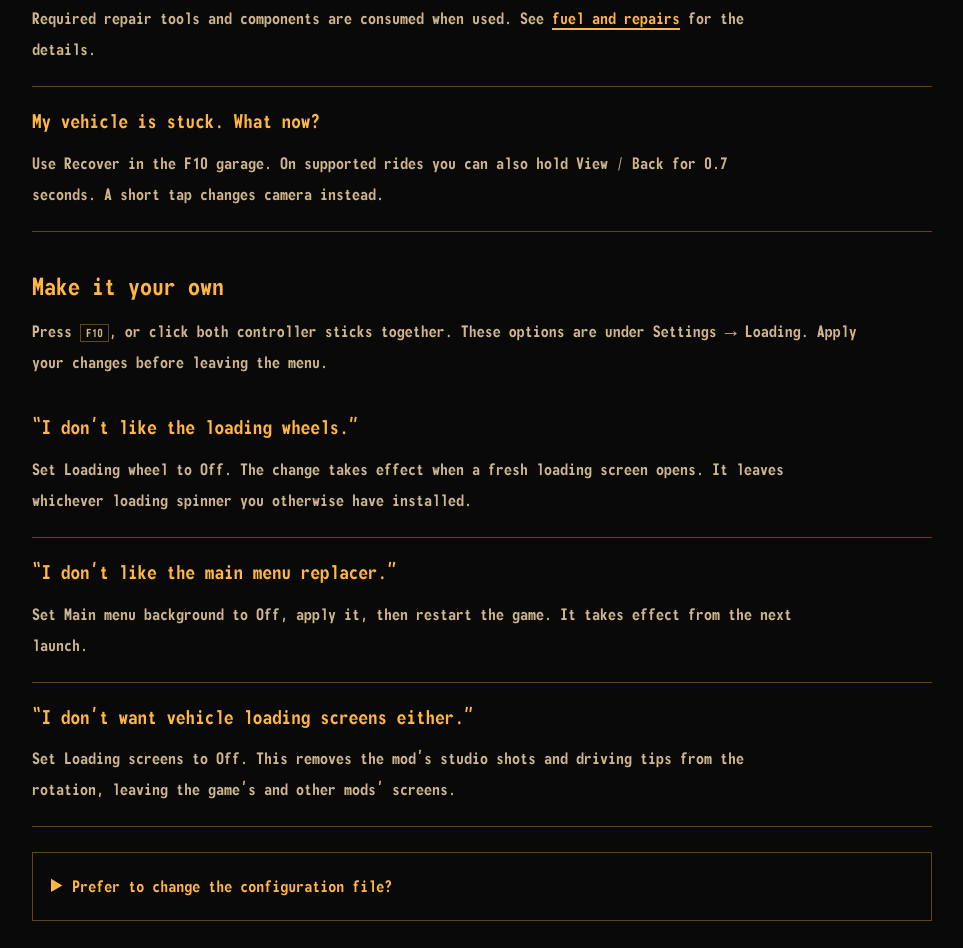
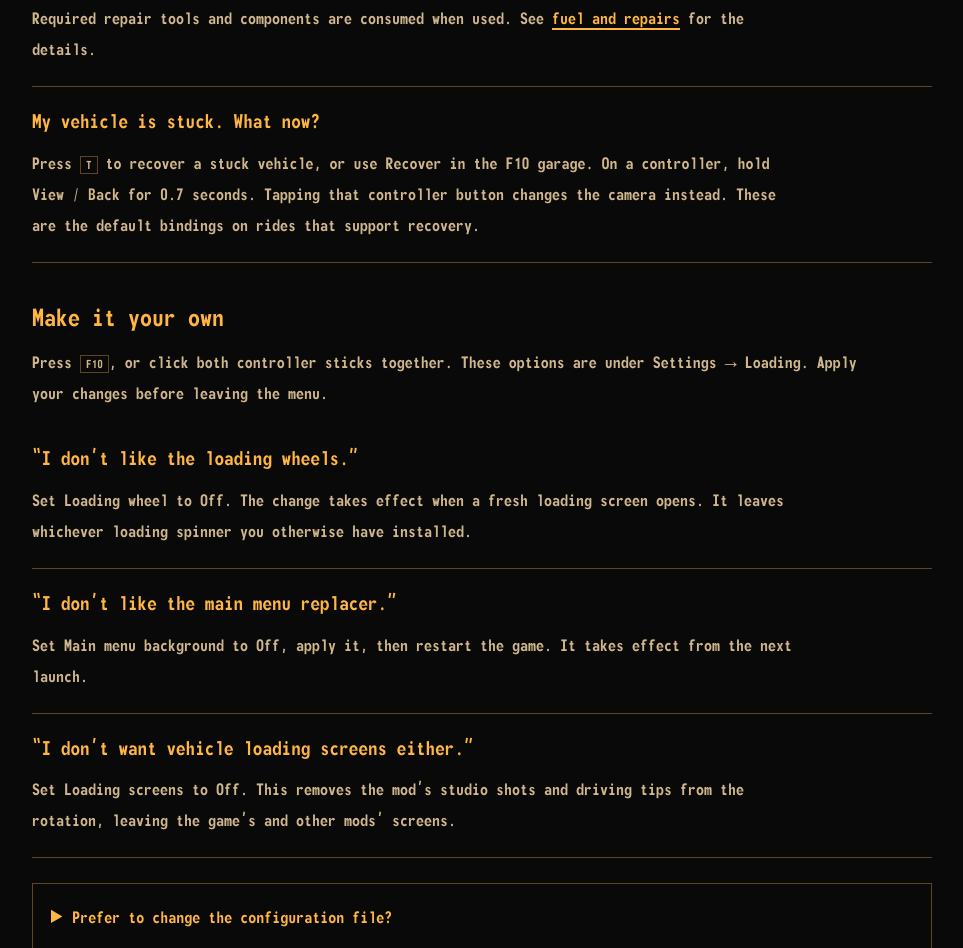
Before and after one commit to Into-The-Rough/new-vegas-drivables, a website: page public/faq.html in a window 1280 px wide. Shown: the part 2212-3160 px from the top of the page, without its empty margins (158-1121 px from the left). Drawn offline with Linux system fonts and the light colour scheme.

Commit message:
Clarify recovery bindings

```diff
--- a/public/faq.html
+++ b/public/faq.html
@@ -42,7 +42,7 @@
   <section class="faq-answer"><h3>Where do I find a vehicle?</h3><p>Start with the <a href="index.html#placements">placement map</a>. It shows where vehicles are, what condition they start in and what you need to claim them. The map switch hides its directions and unlock details. The catalogue and other guides still include spoilers.</p><p>Some work straight away. Others need repairs, a quest completion or a race win. The <a href="index.html#start">first ride guide</a> walks you through it.</p></section>
   <section class="faq-answer"><h3>Can companions ride too?</h3><p>Yes. Suitable vehicles have passenger positions, and eligible humanoid companions can ride horses alongside you. The <a href="index.html#driving=companions">companion guide</a> lists the seats and explains the restrictions.</p></section>
   <section class="faq-answer"><h3>Do I have to keep buying fuel and parts?</h3><p>Powered vehicles use the supply listed in their entry. Jerry Cans, cells and Reactor Coolant cover the different types. The Alien Recon Craft and human-powered rides need no fuel.</p><p>Required repair tools and components are consumed when used. See <a href="index.html#manual">fuel and repairs</a> for the details.</p></section>
-  <section class="faq-answer"><h3>My vehicle is stuck. What now?</h3><p>Use Recover in the F10 garage. On supported rides you can also hold View / Back for 0.7 seconds. A short tap changes camera instead.</p></section>
+  <section class="faq-answer"><h3>My vehicle is stuck. What now?</h3><p>Press <kbd>T</kbd> to recover a stuck vehicle, or use Recover in the F10 garage. On a controller, hold View / Back for 0.7 seconds. Tapping that controller button changes the camera instead. These are the default bindings on rides that support recovery.</p></section>
 
   <h2 id="preferences">Make it your own</h2>
   <p>Press <kbd>F10</kbd>, or click both controller sticks together. These options are under <strong>Settings → Loading</strong>. Apply your changes before leaving the menu.</p>
```
Also changed, not shown: pages/faq.html (+1 -1 lines), public/index.html (+1 -1 lines).
